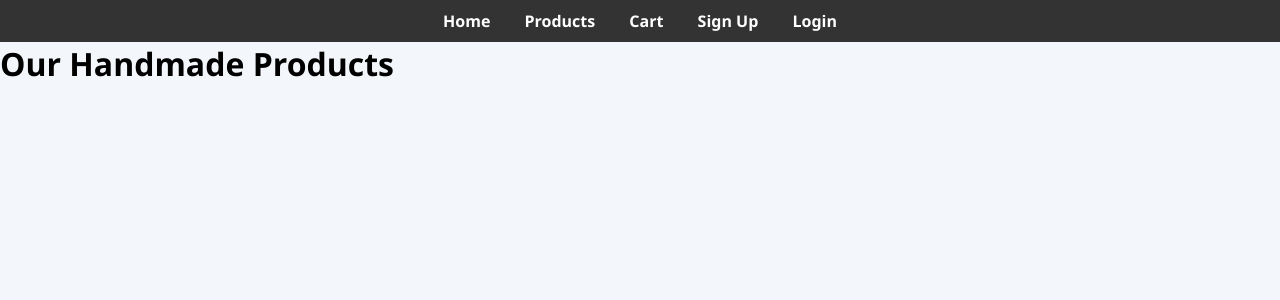
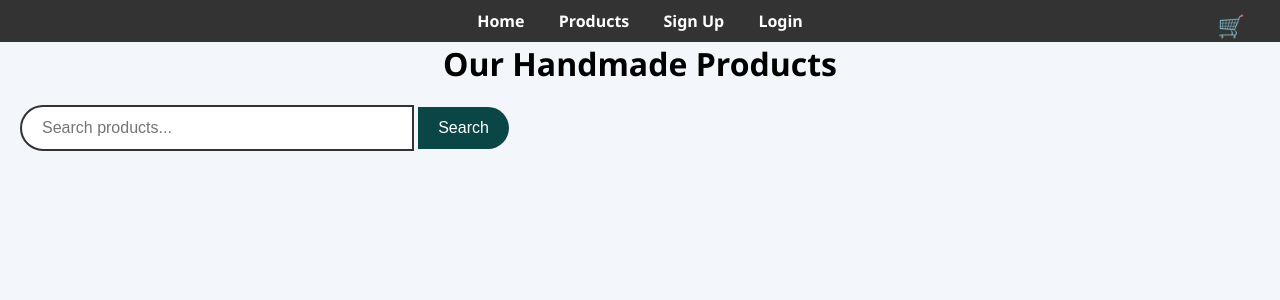
Before and after one commit to mahia05/Local-Handmade-Product-Marketplace, a PHP site: page /products.php in a window 1280 px wide. Shown: the top 300 px of the page. Run offline with PHP 8.4, Linux system fonts and the light colour scheme; data that the repository does not hold is empty.

Commit message:
search again added but modi needed

```diff
--- a/checkout.php
+++ b/checkout.php
@@ -16,7 +16,7 @@ session_start();
     <nav>
         <a href="index.html">Home</a>
         <a href="products.php">Products</a>
-        <a href="cart.html">Cart</a>
+        <a href="cart.php">Cart</a>
         <a href="signup.html">Sign Up</a>
         <a href="login.html">Login</a>
     </nav>
--- a/index.html
+++ b/index.html
@@ -13,7 +13,7 @@
         <nav>
             <a href="index.html">Home</a>
             <a href="products.php">Products</a>
-            <a href="cart.html">Cart</a>
+
             <a href="signup.html">Sign Up</a>
             <a href="login.html">Login</a>
             <nav><a href="admin_login.php" class="admin-login-button">Admin Login</a></nav>
--- a/login.html
+++ b/login.html
@@ -12,7 +12,7 @@
     <nav>
         <a href="index.html">Home</a>
         <a href="products.php">Products</a>
-        <a href="cart.html">Cart</a>
+        <a href="cart.php">Cart</a>
         <a href="signup.html">Sign Up</a>
         <a href="login.html">Login</a>
     </nav>
--- a/products.php
+++ b/products.php
@@ -2,6 +2,16 @@
 // products.php
 session_start();
 include 'db.php';
+
+// Search filter
+$search = '';
+if (isset($_GET['search'])) {
+    $search = mysqli_real_escape_string($conn, $_GET['search']);
+    $sql = "SELECT * FROM products WHERE name LIKE '%$search%'";
+} else {
+    $sql = "SELECT * FROM products";
+}
+$result = mysqli_query($conn, $sql);
 ?>
 
 <!DOCTYPE html>
@@ -95,6 +105,7 @@ include 'db.php';
 
         h1 {
             margin: auto;
+            text-align: center;
         }
 
         .add-to-cart {
@@ -118,7 +129,49 @@ include 'db.php';
             box-shadow: 0 5px 15px rgba(11, 70, 70, 0.4);
         }
 
-        .back-button {
+        .search-bar {
+            display: flex;
+            justify-content: center;
+            margin: 20px;
+        }
+
+        .search-bar input[type="text"] {
+            padding: 12px 20px;
+            width: 350px;
+            border: 2px solid #333;
+            border-radius: 25px 0 0 25px;
+            outline: none;
+            font-size: 16px;
+        }
+
+        .search-bar button {
+            padding: 12px 20px;
+            background-color: #0b4646;
+            color: white;
+            border: none;
+            border-radius: 0 25px 25px 0;
+            cursor: pointer;
+            font-size: 16px;
+        }
+
+        .search-bar button:hover {
+            background-color: #093a3a;
+        }
+
+        .cart-icon {
+            position: absolute;
+            right: 20px;
+            top: 10px;
+            color: white;
+            font-size: 22px;
+            text-decoration: none;
+        }
+
+        .cart-icon:hover {
+            text-decoration: underline;
+        }
+
+        .admin-back {
             position: fixed;
             top: 20px;
             left: 20px;
@@ -135,26 +188,29 @@ include 'db.php';
 </head>
 
 <body>
-
-    <?php if (isset($_SESSION['admin'])): ?>
-        <a href="admin_dashboard.php" class="back-button">⬅ Back to Dashboard</a>
-    <?php endif; ?>
-
     <nav>
         <a href="index.html">Home</a>
         <a href="products.php">Products</a>
-        <a href="cart.html">Cart</a>
+        <a href="cart.php" class="cart-icon">🛒</a>
         <a href="signup.html">Sign Up</a>
         <a href="login.html">Login</a>
     </nav>
 
+    <?php if (isset($_SESSION['admin'])): ?>
+        <a href="admin_dashboard.php" class="admin-back">⬅ Back to Dashboard</a>
+    <?php endif; ?>
+
     <h1>Our Handmade Products</h1>
+
+    <div class="search-bar">
+        <form method="GET" action="products.php">
+            <input type="text" name="search" placeholder="Search products..." value="<?php echo htmlspecialchars($search); ?>">
+            <button type="submit">Search</button>
+        </form>
+    </div>
 
     <div class="products-container">
         <?php
-        $sql = "SELECT * FROM products";
-        $result = mysqli_query($conn, $sql);
-
         while ($row = mysqli_fetch_assoc($result)) {
             echo '
             <div class="product-card">
@@ -162,15 +218,15 @@ include 'db.php';
                 <h3>' . htmlspecialchars($row['name']) . '</h3>
                 <p>' . htmlspecialchars($row['price']) . ' ৳</p>';
 
-            // Prevent Add to Cart for Admin
-            if (isset($_SESSION['admin'])) {
-                echo '<button class="add-to-cart" disabled style="background-color: gray; cursor: not-allowed;">Admin Cannot Add</button>';
-            } else {
+            // Admin cannot add to cart
+            if (!isset($_SESSION['admin'])) {
                 echo '
                 <form action="add_to_cart.php" method="POST">
                     <input type="hidden" name="product_id" value="' . $row['id'] . '">
                     <button type="submit" class="add-to-cart">Add to Cart</button>
                 </form>';
+            } else {
+                echo '<p style="color:red; font-weight:bold;">(Admin cannot add to cart)</p>';
             }
 
             echo '</div>';
```
